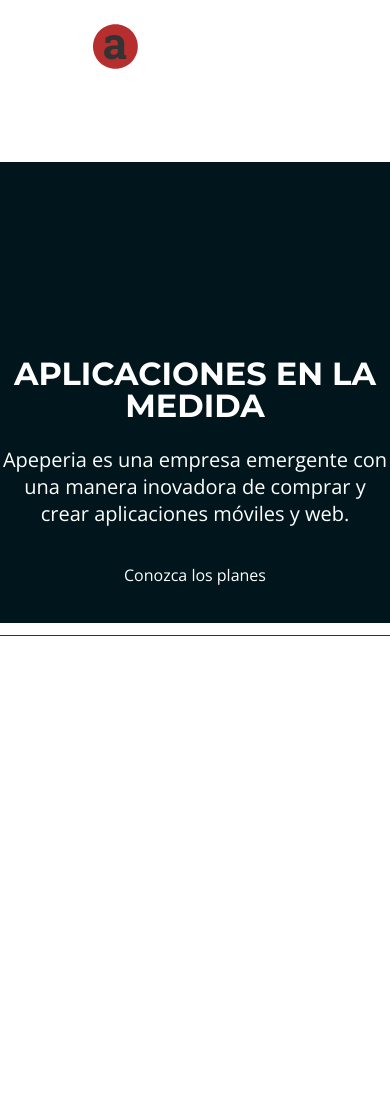
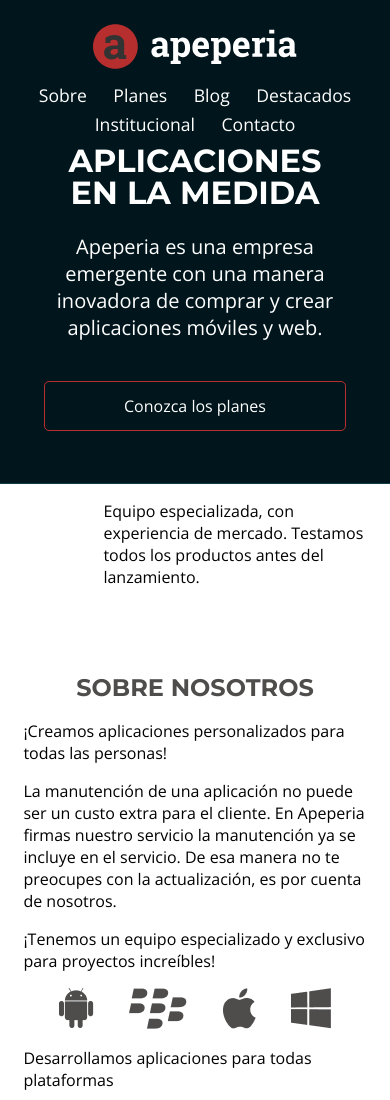
Before and after one commit to meli-morenooo/apeperia, a plain HTML site: page index.html in a window 390 px wide. Before the commit the page ends 844 px from the top, so only its background shows below. Drawn offline with nearby package versions, Linux system fonts and the light colour scheme.

Commit message:
modelo mobile-first, viewport, variables css

```diff
--- a/css/bases.css
+++ b/css/bases.css
@@ -1,3 +1,53 @@
+:root{
+    /* - Colores de fondo */
+    --background-llamada-mobile: #00161C;
+    --background-blanco: #FFFFFF;
+    --background-azul-claro: #DFE3F5;
+    --background-ceniza-claro: #F7F4F4;
+    --background-ceniza-medio: #D9D9D9;
+
+    /* - Borde */
+    --border-cabecera-mobile: #103D4A;
+
+    /* - Botón */
+    --boton-rojo: #B72E2E;
+
+    /* - Fuente */
+    --fuente-ceniza-claro: #666666;
+    --fuente-ceniza-oscuro: #4F4C4C;
+
+    /* - Planes */
+    --planes-card-start: #035A76;
+    --planes-card-ultra: #690F8E;
+    --planes-card-mega: #B00024;
+
+    /* - Enlace */
+    --fuente-enlace: #0006FF;
+
+    /* - Footer */
+    --background-footer: #333333;
+
+    /* Fuentes */
+    --montserrat: 'Montserrat', sans-serif;
+    --open-sans: 'Open Sans', sans-serif;
+}
+
 body{
-    font-family: 'Open Sans', sans-serif;
+    font-family: var(--open-sans);
 }
+
+.container{
+    padding-right: 6%;
+    padding-left: 6%;
+}
+
+.boton{
+    text-align: center;
+    display: block;
+    width: 100%;
+    max-width: 350px;
+    box-sizing: border-box;
+    padding: 1rem 2rem;
+    border: 1px solid var(--boton-rojo);
+    border-radius: 5px;
+}
--- /dev/null
+++ b/css/diferenciales.css
@@ -0,0 +1,28 @@
+.diferenciales {
+    padding-top: 3.5rem;
+    padding-bottom: 3.5rem;
+}
+
+.diferenciales__lista {
+    display: flex;
+    flex-wrap: wrap;
+    justify-content: space-evenly;
+}
+
+.diferenciales__item {
+    max-width: 350px;
+    box-sizing: border-box;
+    padding: 2rem 0 2rem 5rem;
+}
+
+.item__titulo {
+    color: var(--fuente-ceniza-oscuro);
+    font-weight: 700;
+    font-size: 1.2rem;
+    text-transform: uppercase;
+    margin-bottom: 1.5rem;
+}
+
+.item__texto {
+    line-height: normal;
+}
--- a/css/head.css
+++ b/css/head.css
@@ -1,4 +1,5 @@
 .head {
+    background-color: #00161C;
     color: #FFFFFF;
     width: 100%;
     box-sizing: border-box;
@@ -23,6 +24,6 @@
     font-size: 1.1rem;
     display: inline-block;
     margin-right: .7rem;
-    margin-bottom: 1.25rem;
+    margin-bottom: .7rem;
     margin-left: .7rem;
 }
--- a/css/llamada.css
+++ b/css/llamada.css
@@ -5,12 +5,12 @@
     color: #FFFFFF;
     text-align: center;
     background-color: #00161C;
-    padding-top: 12.25rem;
+    /* padding-top: 12.25rem; */
     padding-bottom: 2.5rem;
 }
 
 .llamada__titulo {
-    font-family: 'Montserrat', serif;
+    font-family: var(--montserrat);
     font-size: 2rem;
     font-weight: 700;
     text-transform: uppercase;
--- /dev/null
+++ b/css/sobre-nosotros.css
@@ -0,0 +1,31 @@
+.sobre-nosotros {
+    padding-top: 3rem;
+    padding-bottom: 3rem;
+}
+
+.sobre_nosotros__titulo {
+    color: var(--fuente-ceniza-oscuro);
+    font-weight: 700;
+    font-size: 1.5rem;
+    font-family: var(--montserrat);
+    text-transform: uppercase;
+    text-align: center;
+    margin-bottom: 1.25rem;
+}
+
+.sobre_nosotros__texto {
+    line-height: normal;
+    margin-bottom: 1rem;
+}
+
+.sobre_nosotros__plataformas {
+    display: flex;
+    flex-wrap: wrap;
+    justify-content: space-evenly;
+    margin-bottom: 1rem;
+}
+
+.sobre-nosotros {
+    color: var(--fuente-ceniza-oscuro);
+    font-weight: 700;
+}
--- a/index.html
+++ b/index.html
@@ -2,16 +2,20 @@
 <html>
 <head>
     <meta charset="UTF-8">
+    <meta http-equiv="X-UA-Compatible" content="IE=edge">
+    <meta name="viewport" content="width=device-width, initial-scale=1.0">
     <title>Home | Apeperia</title>
     <link href="https://fonts.googleapis.com/css2?family=Montserrat:wght@300;400;700&family=Open+Sans:wght@300;400;700&display=swap" rel="stylesheet">
     <link href="css/reset.css" rel="stylesheet">
     <link href="css/llamada.css" rel="stylesheet">
     <link href="css/head.css" rel="stylesheet">
     <link href="css/bases.css" rel="stylesheet">
+    <link href="css/diferenciales.css" rel="stylesheet">
+    <link href="css/sobre-nosotros.css" rel="stylesheet">
     <!-- <link href="css/planes.css" rel="stylesheet"> -->
 </head>
 <body>
-    <header class="head">
+    <header class="head container">
         <img class="head__logo" src="img/logo-apeperia.svg" alt="Logo de Apeperia">
         <nav class="head__navegacion">
             <ul>
@@ -25,12 +29,53 @@
         </nav>
 
         <main>
-            <section class="llamada">
+            <section class="llamada container">
                 <h1 class="llamada__titulo">Aplicaciones en la medida</h1>
                 <p class="llamada__texto">Apeperia es una empresa emergente con una manera inovadora de comprar y crear aplicaciones móviles y web.</p>
-                <a class="llamada__boton" href="#">Conozca los planes</a>
+                <a class="llamada__boton boton" href="#">Conozca los planes</a>
             </section>
         </main>
     </header>
+
+    <section class="diferenciales container">
+        <ul class="diferenciales__lista">
+            <li class="diferenciales__item">
+                <h2 class="item__titulo">Tiempo</h2>
+                <p class="item__texto">¡El tiempo es importante! Trabajamos en ritmo acelerado, para atender los plazos rigurosamente.</p>
+            </li>
+            <li class="diferenciales__item">
+                <h2 class="item__titulo">Enfoque</h2>
+                <p class="item__texto">Focamos en el pequeño y medio emprendedor, ofrecemos servicios de calidad con precios accesibles.</p>
+            </li>
+            <li class="diferenciales__item">
+                <h2 class="item__titulo">Especialistas</h2>
+                <p class="item__texto">Equipo especializada, con experiencia de mercado. Testamos todos los productos antes del lanzamiento.</p>
+            </li>
+        </ul>
+    </section>
+
+    <section class="sobre_nosotros container">
+        <div class="sobre_nosotros__contenido">
+            <h2 class="sobre_nosotros__titulo">Sobre nosotros</h2>
+            <p class="sobre_nosotros__texto">
+                ¡Creamos aplicaciones personalizados para todas las personas!
+            </p>
+            <p class="sobre_nosotros__texto">
+                La manutención de una aplicación no puede ser un custo extra para el cliente.
+                En Apeperia firmas nuestro servicio la manutención ya se incluye en el servicio.
+                De esa manera no te preocupes con la actualización, es por cuenta de nosotros.
+            </p>
+            <p class="sobre_nosotros__texto sobre-nosotros__texto--destacado sobre-nosotros__texto--division">
+                ¡Tenemos un equipo especializado y exclusivo para proyectos increíbles!
+            </p>
+            <ul class="sobre_nosotros__plataformas">
+                <li><img src="img/android.png" alt="Ícono del Android"></li>
+                <li><img src="img/blackberry.png" alt="Ícono del Blackberry"></li>
+                <li><img src="img/apple.png" alt="Ícono de la Apple"></li>
+                <li><img src="img/windowsphone.png" alt="Ícono del Windows"></li>
+            </ul>
+            <p class="sobre_nosotros__texto">Desarrollamos aplicaciones para todas plataformas</p>
+        </div>
+    </section>
 </body>
 </html>
```
Also changed, not shown: colores.txt (deleted), textos.txt, 1 other file.
